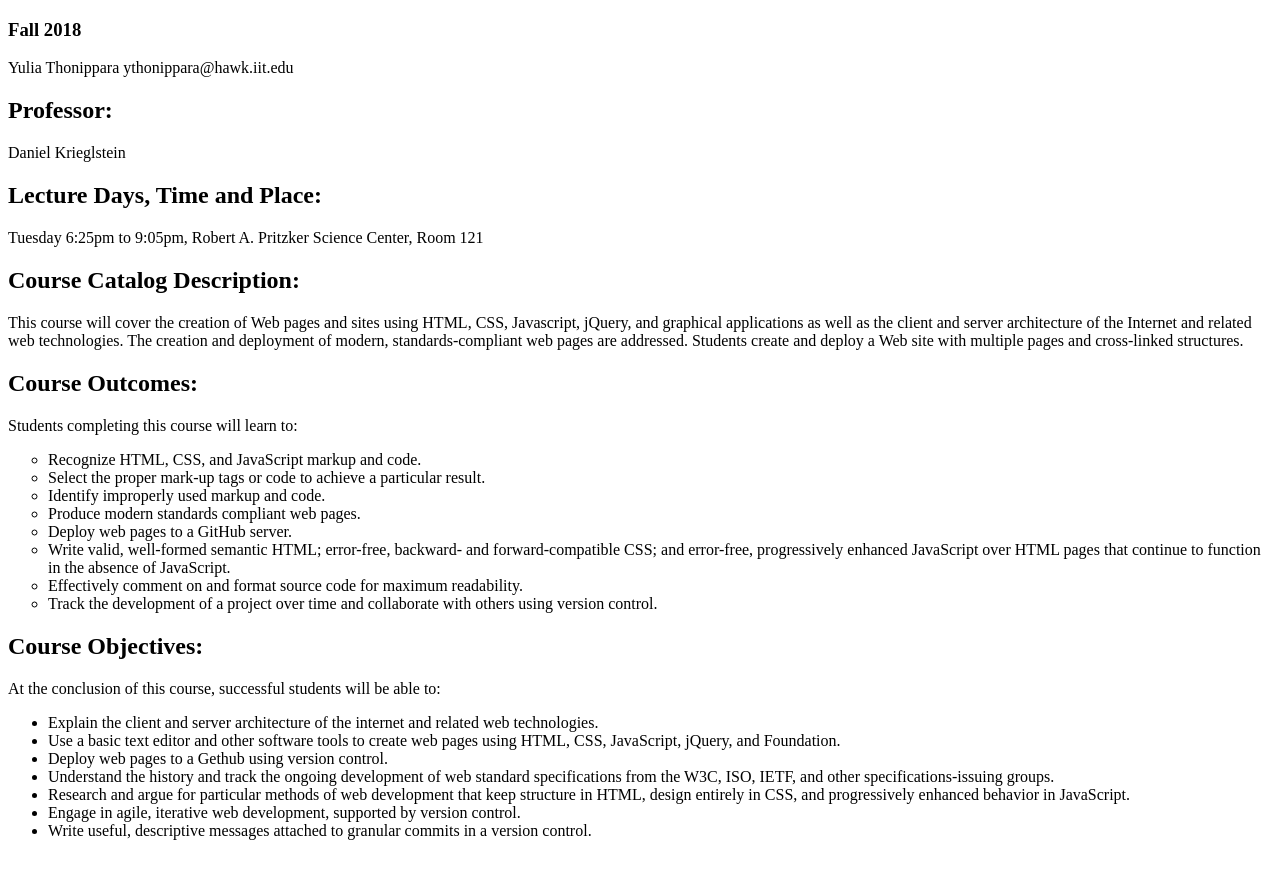
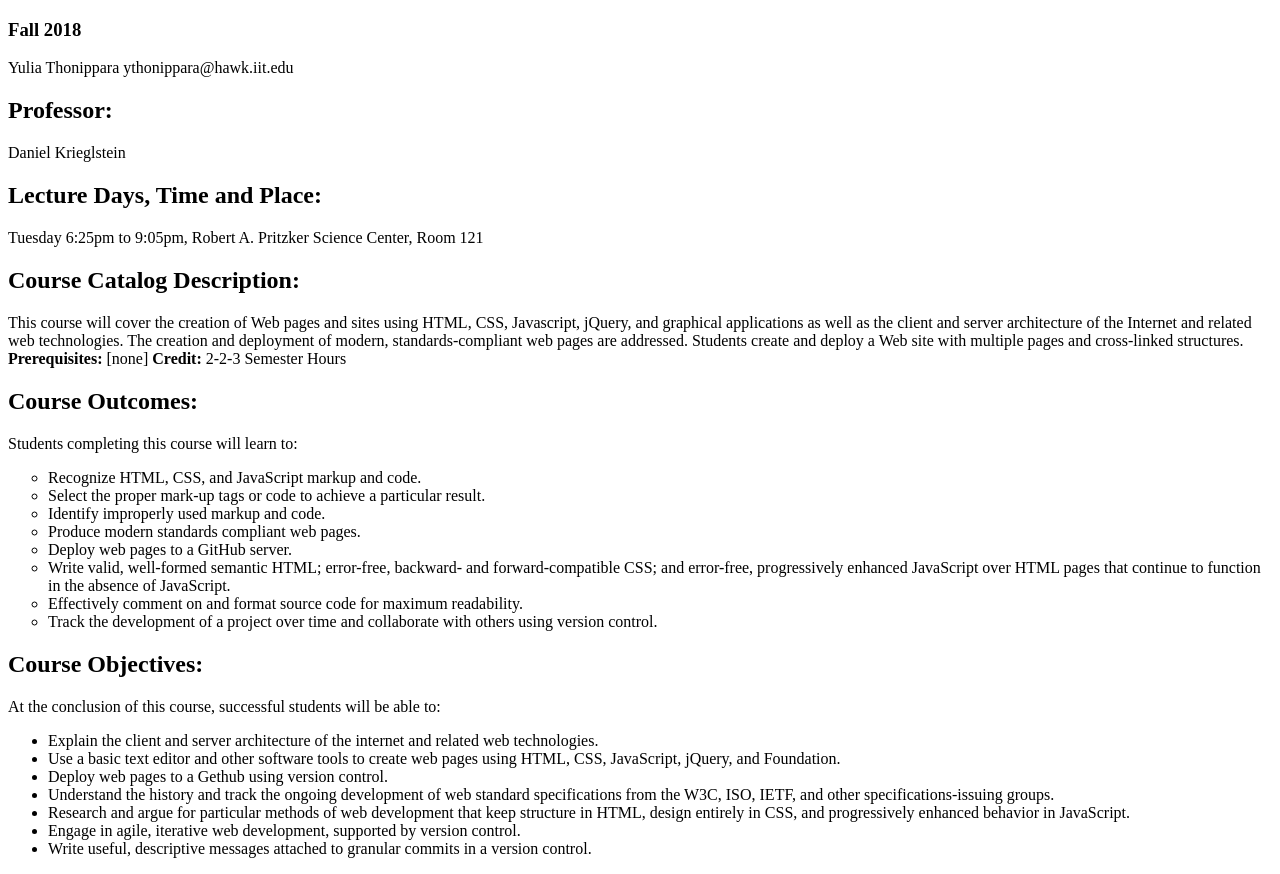
Before and after one commit to yulambula/ITMD-361-Lab-2, a plain HTML site: page index.html in a window 1280 px wide. Drawn offline with Linux system fonts and the light colour scheme.

Commit message:
added emphasis to selected words with strong

```diff
--- a/index.html
+++ b/index.html
@@ -15,7 +15,7 @@
 	<p>This course will cover the creation of Web pages and sites using HTML, CSS, Javascript, jQuery,
 	and graphical applications as well as the client and server architecture of the Internet and related web technologies.
 	The creation and deployment of modern, standards-compliant web pages are addressed.
-	Students create and deploy a Web site with multiple pages and cross-linked structures.</p>
+	Students create and deploy a Web site with multiple pages and cross-linked structures. <strong>Prerequisites:</strong> [none] <strong>Credit:</strong> 2-2-3 Semester Hours</p>
 	<h2>Course Outcomes:</h2>
 	<p>Students completing this course will learn to:
 		<ul style="list-style-type:circle">
```
